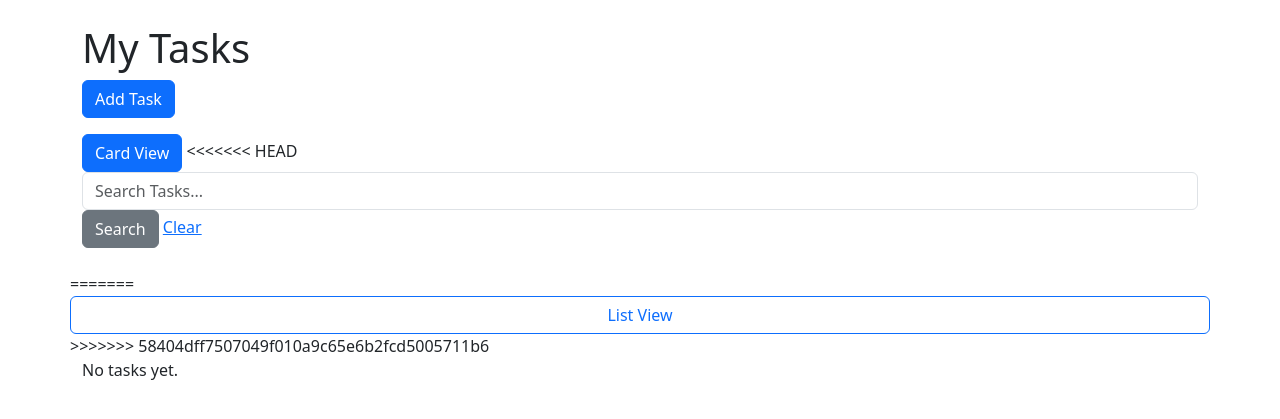
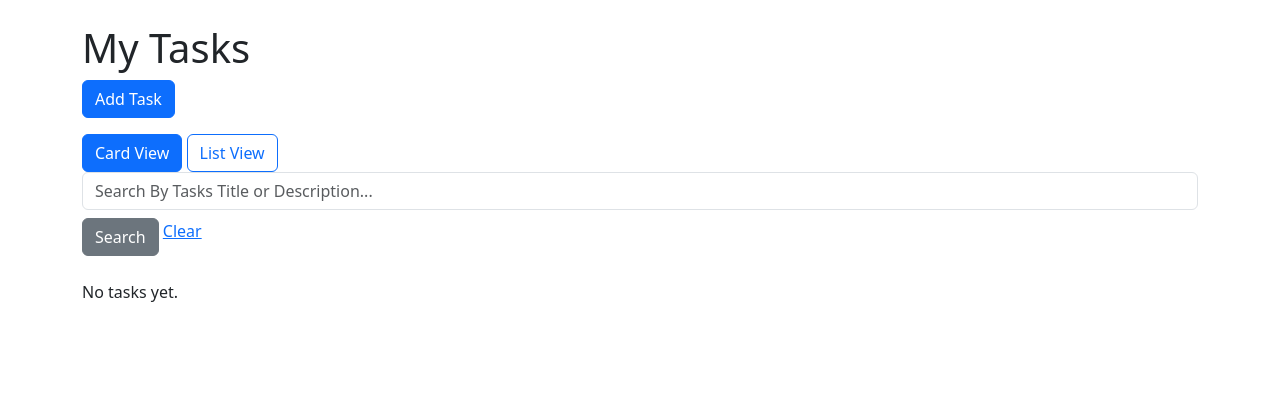
Before and after one commit to jmarcos3-max/Task-Management-App, a Django app: page / in a window 1280 px wide. Shown: the top 419 px of the page. Run offline with Django 5.2, Linux system fonts and the light colour scheme; data that the repository does not hold is empty.

Commit message:
Search bar

```diff
--- a/tasks/templates/tasks/task_list.html
+++ b/tasks/templates/tasks/task_list.html
@@ -13,29 +13,22 @@
     <a href="{% url 'add_task' %}" class="btn btn-primary mb-3">Add Task</a>
 
 	<div class="mb-3">
-    <button type="button" id="cardBtn"
-            class="btn btn-primary" onclick="showCards()">
-        Card View
+    <button type="button" id="cardBtn" class="btn btn-primary" onclick="showCards()">
+      Card View
     </button>
-
-<<<<<<< HEAD
+    <button type="button" id="listBtn" class="btn btn-outline-primary" onclick="showList()">
+        List View
+    </button>
     <form method="GET" class="mb-4">
-        <input type="text" name="q" class="form-control" placeholder="Search Tasks..." value="{{ query|default:'' }}">
-        <button type="submit" class="btn btn-secondary">Search</button>
+        <input type="text" name="q" class="form-control" placeholder="Search By Tasks Title or Description..." value="{{ query|default:'' }}">
+        <button type="submit" class="btn btn-secondary mt-2">Search</button>
         <a href="{% url 'task_list' %}">Clear</a>
     </form>
-
-    <div class="row">
-=======
-    <button type="button" id="listBtn"
-            class="btn btn-outline-primary" onclick="showList()">
-        List View
-    </button>
 </div>
 
 
     <div class="row" id="cardView">
->>>>>>> 58404dff7507049f010a9c65e6b2fcd5005711b6
+
         {% for task in tasks %}
         <div class="col-md-4 mb-3">
             <div class="card">
```
